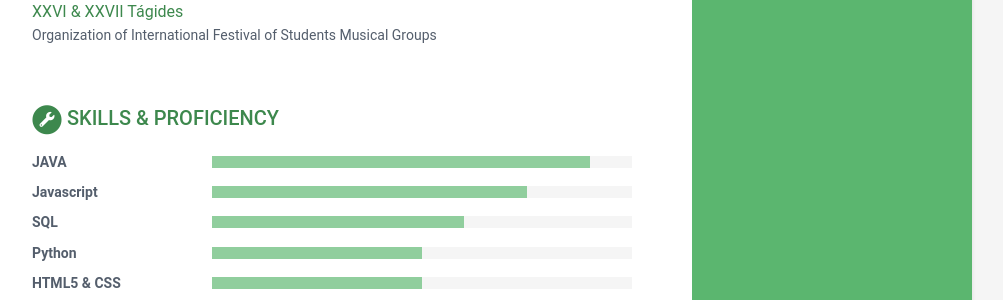
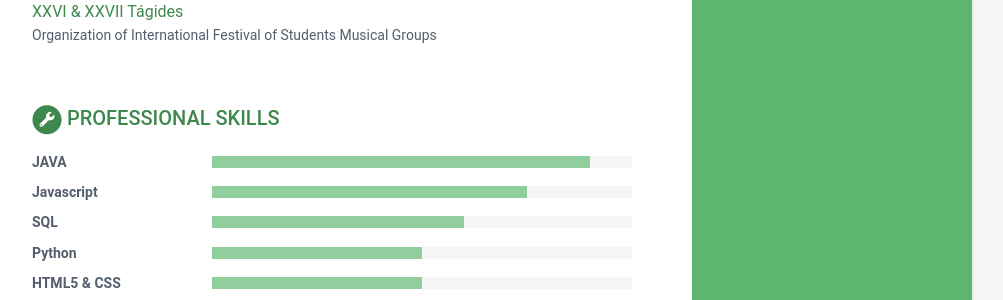
Before and after one commit to dafm96/dafm96.github.io, a Jekyll site: the page built from index.html, in a window 1280 px wide. Shown: the part 1214-1514 px from the top of the page, without its empty margins (168-1171 px from the left). Built offline with Jekyll 4.4.1, drawn with Linux system fonts in a browser that asks for light colours.

Commit message:
added antunia website, changed to professional skills

```diff
--- a/_data/data.yml
+++ b/_data/data.yml
@@ -71,7 +71,7 @@
     intro:
     assignments:
       - title: anTUNiA - Students Musical Group of FCT NOVA
-        link:
+        link: https://antunia.fct.unl.pt/
         roles:
           - role: Secretary of General Meeting Board
             time: 2020
@@ -117,7 +117,7 @@
         conference: Organization of International Festival of Students Musical Groups
 
 skills:
-    title: Skills &amp; Proficiency
+    title: Professional Skills
 
     toolset:
       - name: JAVA
```
